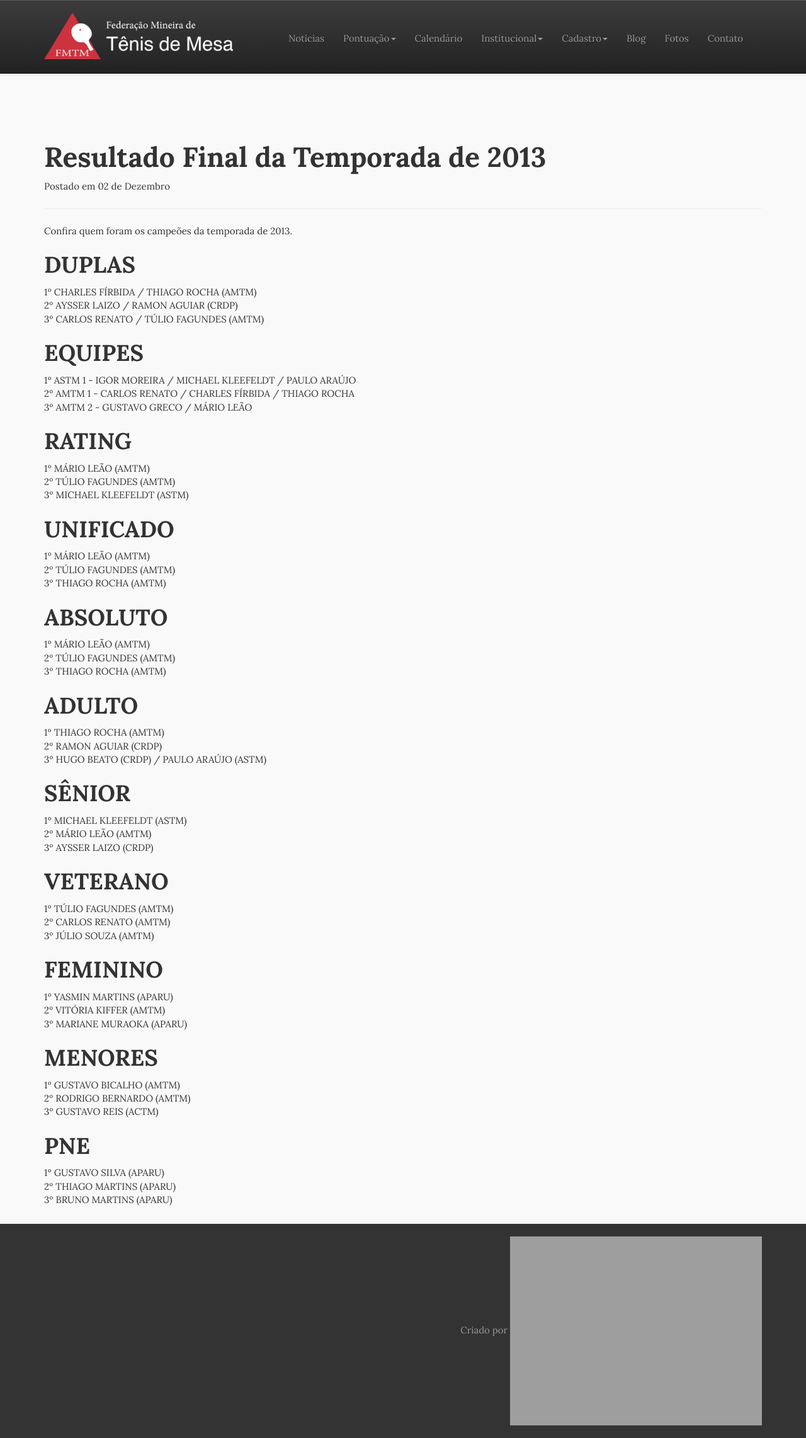
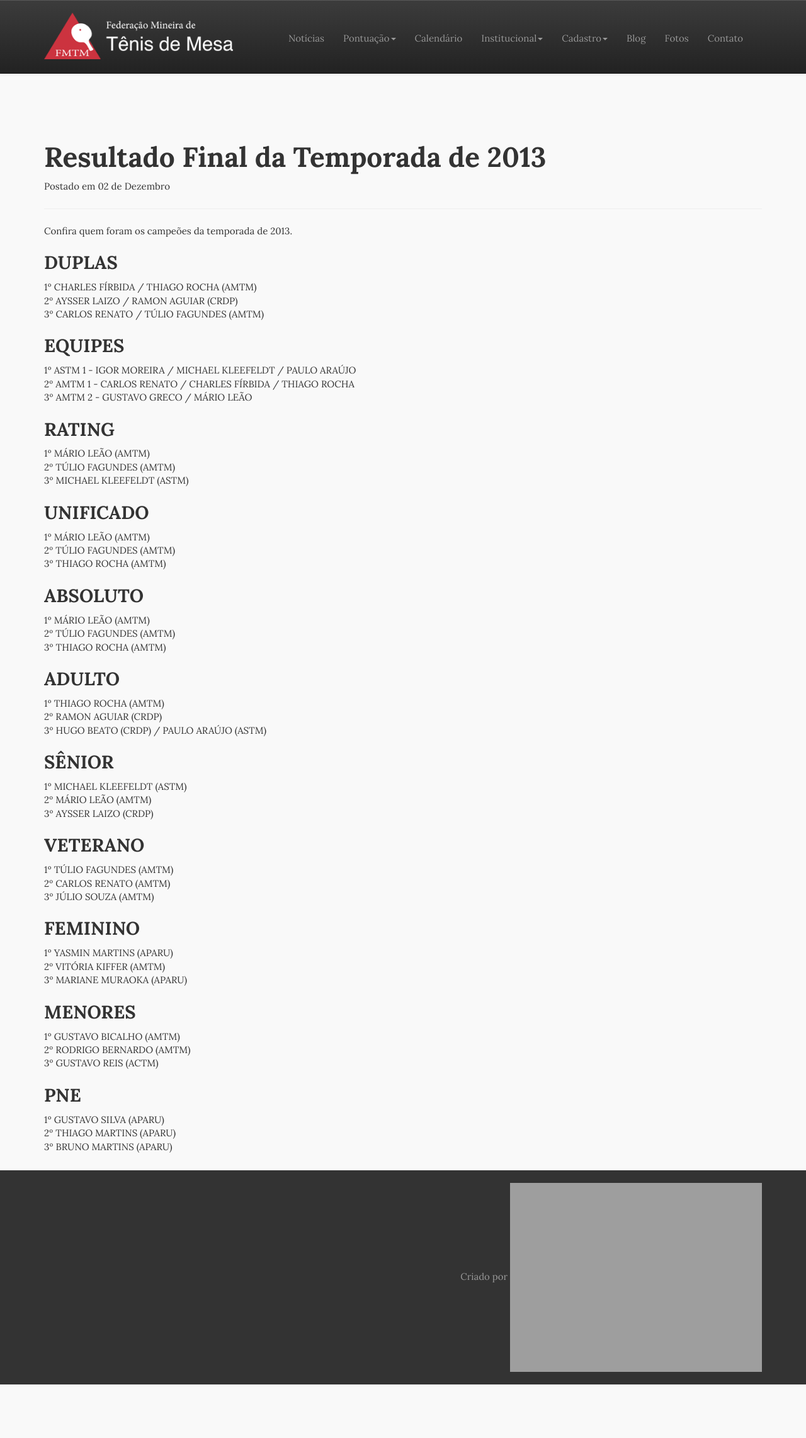
Before and after one commit to thiagokimo/fmtm, a Jekyll site: the page built from _posts/2013-12-02-resultado-final-da-temporada-de-2013.md, in a window 1280 px wide. Shown: the whole page at 63% size. Built offline with Jekyll 4.4.1, drawn with Linux system fonts in a browser that asks for light colours; Markdown is read by kramdown in place of the engine named in the settings; after the commit the page ends 2198 px from its top, so only the background shows below that.

Commit message:
Letting some texts smaller

```diff
--- a/_posts/2013-12-02-resultado-final-da-temporada-de-2013.md
+++ b/_posts/2013-12-02-resultado-final-da-temporada-de-2013.md
@@ -9,57 +9,57 @@ Confira quem foram os campeões da temporada de 2013.
 
 <!-- more -->
 
-##DUPLAS
+###DUPLAS
 1º CHARLES FÍRBIDA / THIAGO ROCHA (AMTM)<br/>
 2º AYSSER LAIZO / RAMON AGUIAR (CRDP)<br/>
 3º CARLOS RENATO / TÚLIO FAGUNDES (AMTM)
 
-##EQUIPES
+###EQUIPES
 1º  ASTM 1 - IGOR MOREIRA / MICHAEL KLEEFELDT / PAULO ARAÚJO<br/>
 2º  AMTM 1 - CARLOS RENATO / CHARLES FÍRBIDA / THIAGO ROCHA<br/>
 3º  AMTM 2 - GUSTAVO GRECO / MÁRIO LEÃO
 
-##RATING
+###RATING
 1º MÁRIO LEÃO (AMTM)<br/>
 2º TÚLIO FAGUNDES (AMTM)<br/>
 3º MICHAEL KLEEFELDT (ASTM)
 
-##UNIFICADO
+###UNIFICADO
 1º MÁRIO LEÃO (AMTM)<br/>
 2º TÚLIO FAGUNDES (AMTM)<br/>
 3º THIAGO ROCHA (AMTM)
 
-##ABSOLUTO
+###ABSOLUTO
 1º MÁRIO LEÃO (AMTM)<br/>
 2º TÚLIO FAGUNDES (AMTM)<br/>
 3º THIAGO ROCHA (AMTM)
 
-##ADULTO
+###ADULTO
 1º THIAGO ROCHA (AMTM)<br/>
 2º RAMON AGUIAR (CRDP)<br/>
 3º HUGO BEATO (CRDP) / PAULO ARAÚJO (ASTM)
 
-##SÊNIOR
+###SÊNIOR
 1º MICHAEL KLEEFELDT (ASTM)<br/>
 2º MÁRIO LEÃO (AMTM)<br/>
 3º AYSSER LAIZO (CRDP)
 
-##VETERANO
+###VETERANO
 1º TÚLIO FAGUNDES (AMTM)<br/>
 2º CARLOS RENATO (AMTM)<br/>
 3º JÚLIO SOUZA (AMTM)
 
-##FEMININO
+###FEMININO
 1º YASMIN MARTINS (APARU)<br/>
 2º VITÓRIA KIFFER (AMTM)<br/>
 3º MARIANE MURAOKA (APARU)
 
-##MENORES
+###MENORES
 1º GUSTAVO BICALHO (AMTM)<br/>
 2º RODRIGO BERNARDO (AMTM)<br/>
 3º GUSTAVO REIS (ACTM)
 
-##PNE
+###PNE
 1º GUSTAVO SILVA (APARU)<br/>
 2º THIAGO MARTINS (APARU)<br/>
 3º BRUNO MARTINS (APARU)
```
